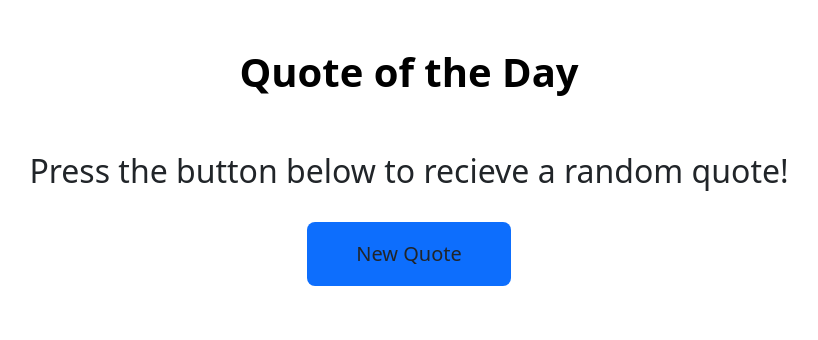
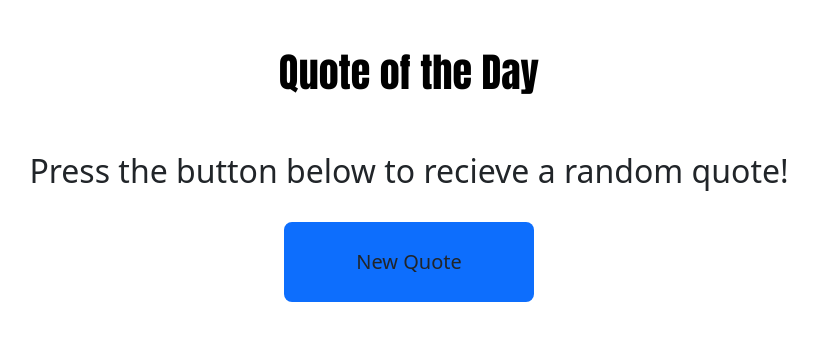
Before and after one commit to Abdo929-eng/Quote-js2, a plain HTML site: page index.html in a window 1280 px wide. Shown: the whole page, without its empty margins (231-1049 px from the left). Drawn offline with nearby package versions, Linux system fonts and the light colour scheme.

Commit message:
four commit

```diff
--- a/index.html
+++ b/index.html
@@ -13,9 +13,9 @@
     <title>Bootstrap</title>
     <link rel="shortcut icon" href="image/testimonial-2.jpg" type="image/x-icon">
 
-    <link rel="stylesheet" href="../as 8 js/css/all.min.css">
-    <link rel="stylesheet" href="../as 8 js/css/style.css">
-    <link rel="stylesheet" href="../as 8 js/css/css/bootstrap.min.css">
+    <link rel="stylesheet" href="./css/all.min.css">
+    <link rel="stylesheet" href="./css/style.css">
+    <link rel="stylesheet" href="./css/css/bootstrap.min.css">
 </head>
 <body>
 
```
